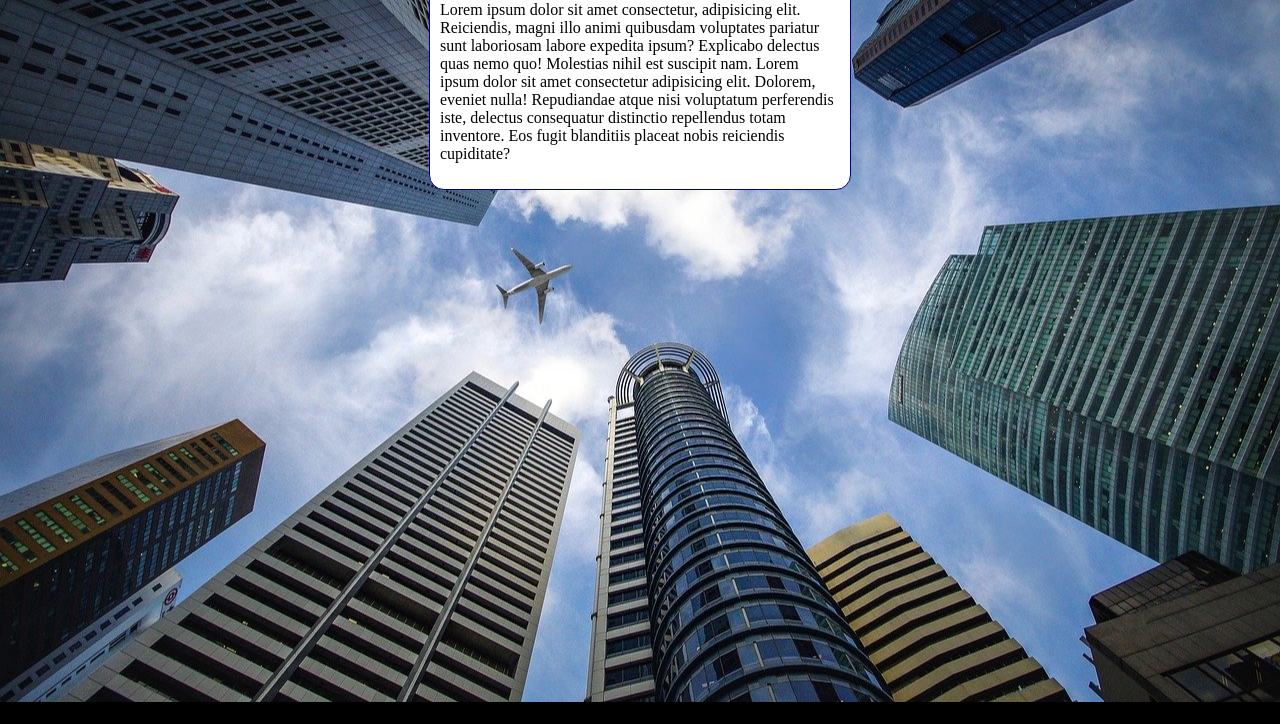
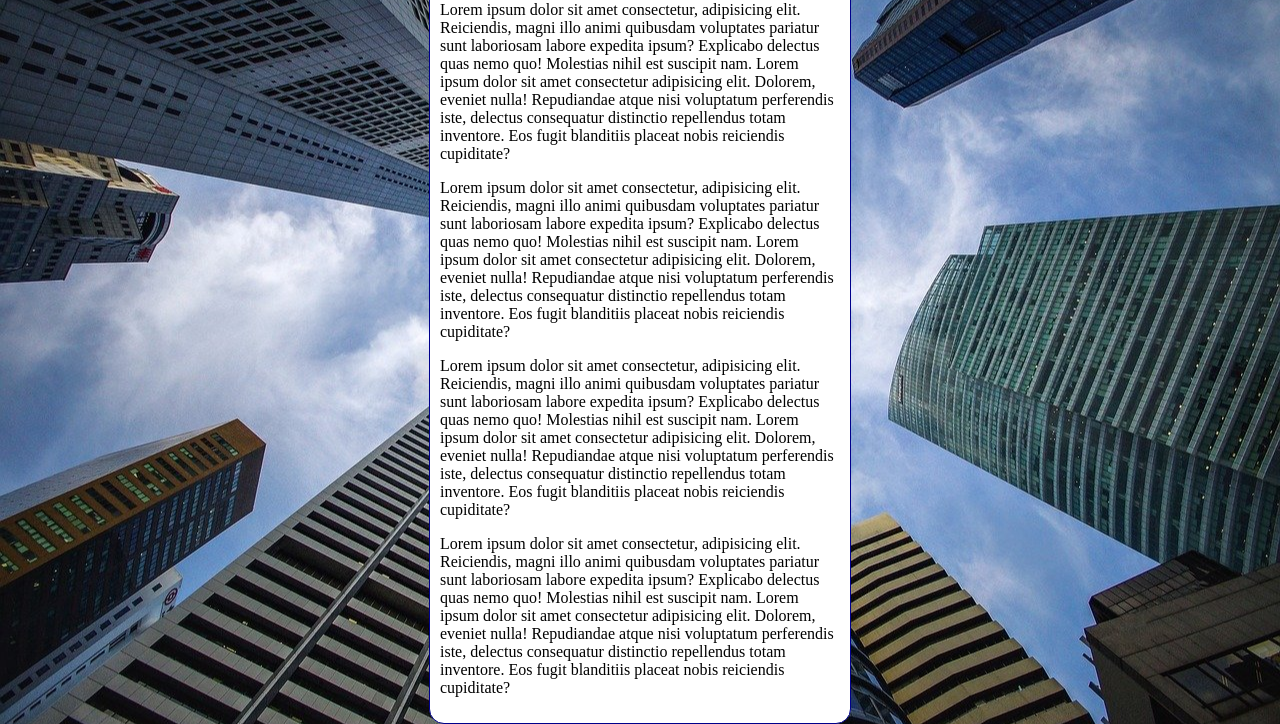
Before and after one commit to KevenTheCreator/html-css, a plain HTML site: page exercicios/ex022/fundo006.html in a window 1280 px wide. Shown: the part 98-822 px from the top of the page. Before the commit the page ends 800 px from the top, so only its background shows below. Drawn offline with Linux system fonts and the light colour scheme.

Commit message:
atualizei ex022 dnv

```diff
--- a/exercicios/ex022/fundo006.html
+++ b/exercicios/ex022/fundo006.html
@@ -28,6 +28,9 @@
     <main>
         <h1>Teste de Imagem de Fundo</h1>
         <p>Lorem ipsum dolor sit amet consectetur, adipisicing elit. Reiciendis, magni illo animi quibusdam voluptates pariatur sunt laboriosam labore expedita ipsum? Explicabo delectus quas nemo quo! Molestias nihil est suscipit nam. Lorem ipsum dolor sit amet consectetur adipisicing elit. Dolorem, eveniet nulla! Repudiandae atque nisi voluptatum perferendis iste, delectus consequatur distinctio repellendus totam inventore. Eos fugit blanditiis placeat nobis reiciendis cupiditate?</p>
+        <p>Lorem ipsum dolor sit amet consectetur, adipisicing elit. Reiciendis, magni illo animi quibusdam voluptates pariatur sunt laboriosam labore expedita ipsum? Explicabo delectus quas nemo quo! Molestias nihil est suscipit nam. Lorem ipsum dolor sit amet consectetur adipisicing elit. Dolorem, eveniet nulla! Repudiandae atque nisi voluptatum perferendis iste, delectus consequatur distinctio repellendus totam inventore. Eos fugit blanditiis placeat nobis reiciendis cupiditate?</p>
+        <p>Lorem ipsum dolor sit amet consectetur, adipisicing elit. Reiciendis, magni illo animi quibusdam voluptates pariatur sunt laboriosam labore expedita ipsum? Explicabo delectus quas nemo quo! Molestias nihil est suscipit nam. Lorem ipsum dolor sit amet consectetur adipisicing elit. Dolorem, eveniet nulla! Repudiandae atque nisi voluptatum perferendis iste, delectus consequatur distinctio repellendus totam inventore. Eos fugit blanditiis placeat nobis reiciendis cupiditate?</p>
+        <p>Lorem ipsum dolor sit amet consectetur, adipisicing elit. Reiciendis, magni illo animi quibusdam voluptates pariatur sunt laboriosam labore expedita ipsum? Explicabo delectus quas nemo quo! Molestias nihil est suscipit nam. Lorem ipsum dolor sit amet consectetur adipisicing elit. Dolorem, eveniet nulla! Repudiandae atque nisi voluptatum perferendis iste, delectus consequatur distinctio repellendus totam inventore. Eos fugit blanditiis placeat nobis reiciendis cupiditate?</p>
     </main>
 </body>
 </html>
```
